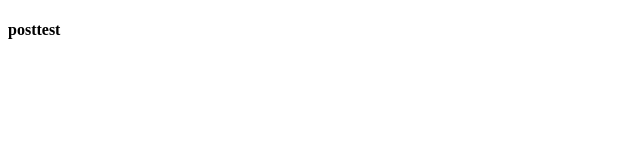
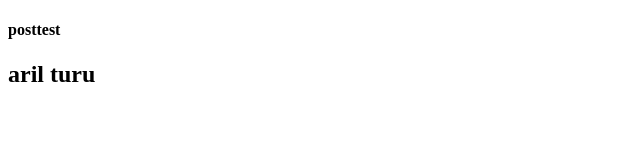
Before and after one commit to Arilpradana/postest, a plain HTML site: page index.html in a window 1280 px wide. Shown: the whole page, without its empty margins (0-640 px from the left). Drawn offline with Linux system fonts and the light colour scheme.

Commit message:
aril turu

```diff
--- a/index.html
+++ b/index.html
@@ -8,5 +8,6 @@
 </head>
 <body>
     <h4>posttest</h4>
+    <h2>aril turu</h2>
 </body>
 </html>
```
